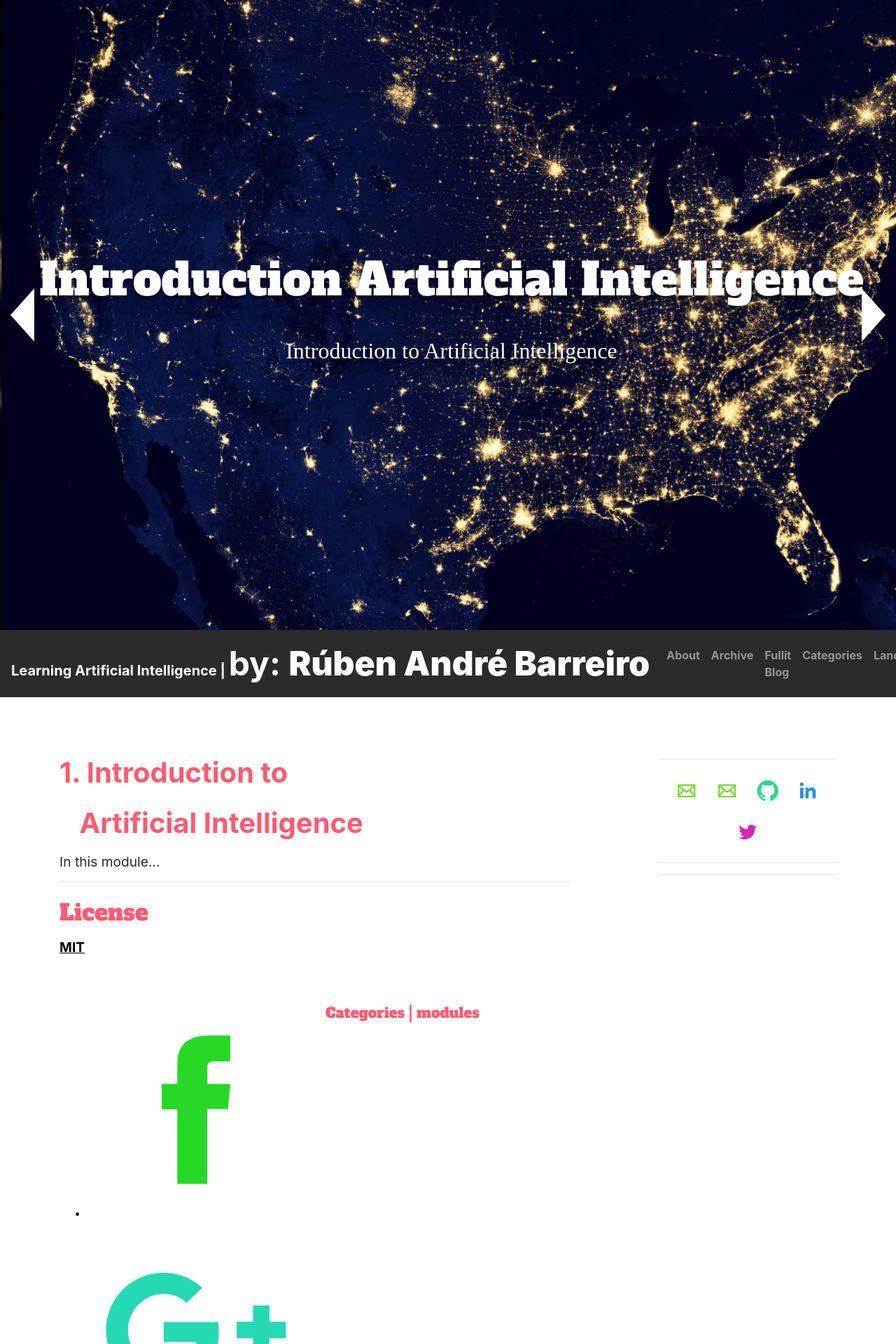
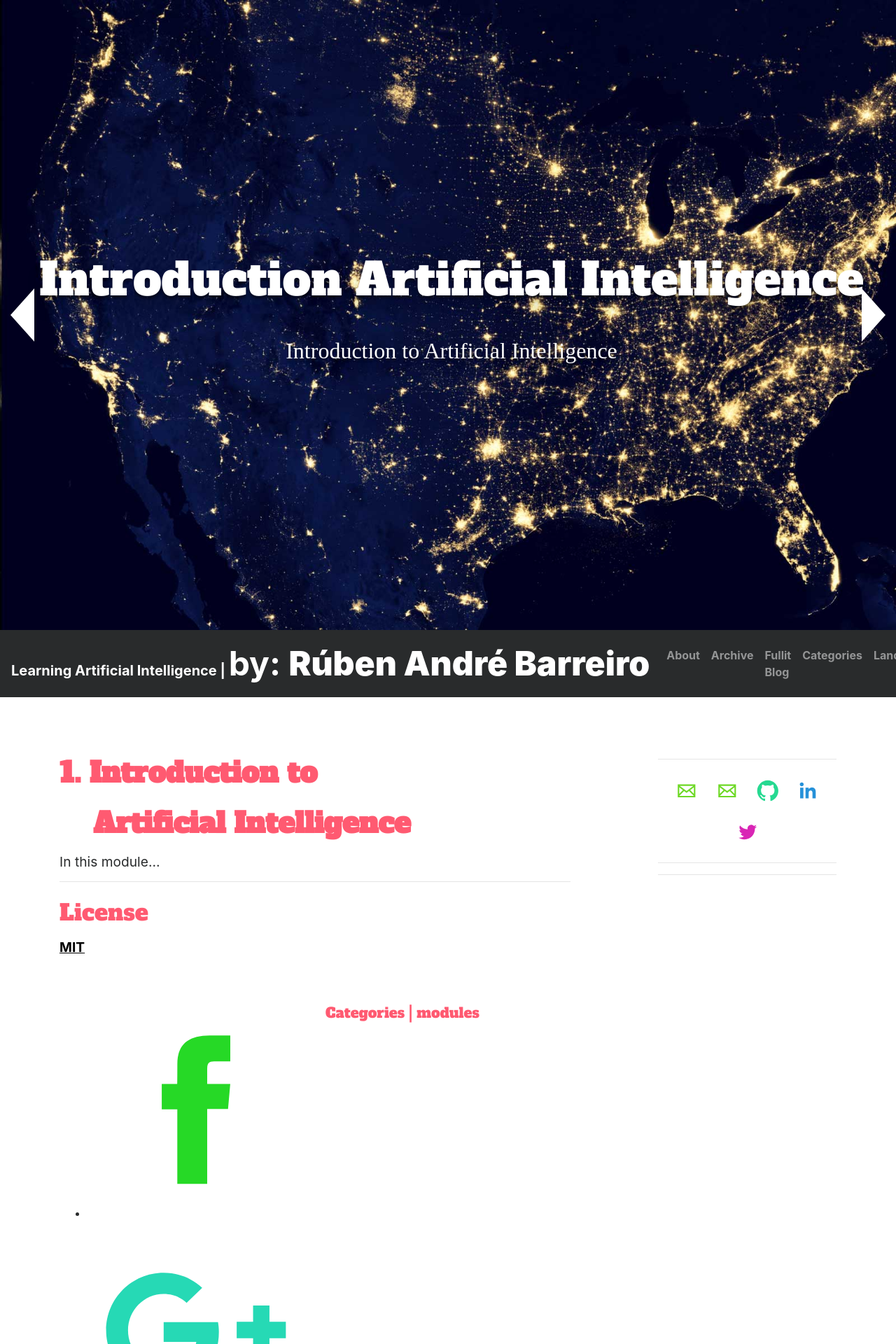
Before and after one commit to learning-artificial-intelligence/learning-artificial-intelligence.github.io, a Jekyll site: the page built from _posts/modules/2024-02-18-introduction-artificial-intelligence.md, in a window 1280 px wide. Shown: the top 1920 px of the page at 70% size. Built offline with Jekyll 4.4.1, drawn with Linux system fonts in a browser that asks for light colours; nearby versions of some CDN libraries; some web fonts are replaced; comment, search, counter and statistics services are not loaded.

Commit message:
Some minor changes added
Some minor changes added

```diff
--- /dev/null
+++ b/_includes/themes/bootstrap/module.html
@@ -0,0 +1,135 @@
+<div id="fullpage">
+  <div class="section" id="section0">
+    <div style="background-size: cover; background-image:url('{{ BASE_PATH }}/assets/img/{% if page.img %}{{ page.img }}{% else %}generic.jpg{% endif %}')" class="slide">
+        <div class="jumbotronic" style="text-align: center">
+          <h1 class="heavy">{{ page.title }}</h1>
+          {% if page.tagline %} <h2 class="heavy">{{ page.tagline }}</h2>{% endif %}
+        </div>
+    </div>
+    {% if page.title2 %}<div style="background-size: cover; background-image:url('{{ BASE_PATH }}/assets/img/{% if page.img2 %}{{ page.img2 }}{% else %}generic.jpg{% endif %}')" class="slide">
+    <div class="jumbotronic" style="text-align: center">
+      <h1 class="heavy">{{ page.title2 }}</h1>
+    </div>{% endif %}
+    </div>
+
+    {% if page.title3 %}<div style="background-size: cover; background-image:url('{{ BASE_PATH }}/assets/img/{% if page.img3 %}{{ page.img3 }}{% else %}generic.jpg{% endif %}')" class="slide">
+    <div class="jumbotronic" style="text-align: center">
+      <h1 class="heavy">{{ page.title3 }}</h1>{% endif %}
+    </div>
+  </div>
+ </div>
+</div>
+
+{% include themes/bootstrap/nav-bar.html %}
+<br />
+<br />
+
+    <div class="container">
+
+      <div class="row">
+
+        <div class="col-sm-8 blog-main post">
+
+          {% include ads-block.html %}
+          <br />
+           {{ content }}
+          <br />
+          {% include ads-block.html %}
+          <br />
+          <div class="row">
+
+                <div class="col-sm-6">
+
+                   {% include social-share.html %}
+
+                </div>
+                <div class="col-sm-6">
+                {% unless page.categories == empty %}
+                      <h4 class="lead">
+                            Categories | {{page.categories | array_to_sentence_string}}
+                      </p>
+                {% endunless %}
+                </div>
+                <!--<div class="col-sm-4">
+                  {% unless page.tags == empty %}
+                      <h4 class="lead">
+                        Tags | {{page.tags | array_to_sentence_string}}
+                      </p>
+                  {% endunless %}
+                </div>-->
+
+
+
+          </div>
+          <hr>
+          <div>
+            <h2>We Love  New Opinions <br /><small class="subtitle">Leave us a comment or a question</small></h2>
+            {% include JB/comments %}
+          </div>
+
+
+
+
+        </div>
+
+        <div class="col-sm-3 offset-sm-1 blog-sidebar affix">
+          {% include side-bar.html %}
+        </div>
+      </div>
+
+            <div class="row">
+              <div class="col-sm-6"  style="text-align: center;">
+                <h2>Previous post</h2>
+                  <div>
+                    {% if page.previous %}
+                    <h3><a class="" href="{{ BASE_PATH }}{{ page.previous.url }}" title="{{ page.previous.title }}">&larr; {{ page.previous.title }}<span data-letters="&larr; {{ page.previous.title }}"></span><span data-letters="&larr; {{ page.previous.title }}"></span></a></h3>
+                    {% else %}
+                    <h3><a class="disabled" href="#" title="No more old posts">&larr; No more old posts<span data-letters="&larr; No more old posts"></span><span data-letters="&larr; No more old posts"></span></a></h3>
+                     {% endif %}
+                   </div>
+
+              </div>
+
+              <div class="col-sm-6"  style="text-align: center;">
+
+                      <h2>Next Post</h2>
+                          <div>
+                            {% if page.next %}
+                              <h3><a style="margin: 0 auto;" class="" href="{{ BASE_PATH }}{{ page.next.url }}" title="{{ page.next.title }}">{{ page.next.title }} &rarr;<span data-letters="{{ page.next.title }} &rarr;"></span><span data-letters="{{ page.next.title }} &rarr;"></span></a></h3>
+                            {% else %}
+                              <h3><a style="margin: 0 auto;" class="disabled" href="#" title="No more new posts">No more new posts &rarr;<span data-letters="&larr; No more new posts"></span><span data-letters="&larr; No more new posts"></span></a></h3>
+                            {% endif %}
+                          </div>
+              </div>
+            </div>
+
+    </div>
+
+
+          <!-- FULL SCREEN MODAL SUBMIT open/close -->
+      <div class="overlay overlay-hugeinc">
+        <button type="button" class="overlay-close">Close</button>
+
+        <nav>
+          <form action="//altervista.us8.list-manage.com/subscribe/post?u=a36bd3e356847dab838227fce&amp;id=3c63d825b2" method="post" id="mc-embedded-subscribe-form" name="mc-embedded-subscribe-form" class="validate" target="_blank" novalidate>
+          <ul>
+            <li>
+              <label>Name</label>
+            </li>
+            <li>
+              <input class="span11" type="text" name="FNAME" id="first_name" placeholder="Jonathan">
+            </li>
+            <li>
+              <label>Email</label>
+            </li>
+            <li>
+              <input class="span11" type="text" id="email" name="EMAIL" placeholder="jon@doe.com">
+            </li>
+            <li>
+              <input class="cbp-mc-submit" type="submit" value="Invia" name="subscribe" />
+            </li>
+          </ul>
+        </form>
+        </nav>
+
+      </div>
--- /dev/null
+++ b/_layouts/default-module.html
@@ -0,0 +1,6 @@
+---
+theme :
+  name : FullIt
+---
+{% include JB/setup %}
+{% include themes/bootstrap/default-post.html %}
--- /dev/null
+++ b/_layouts/module.html
@@ -0,0 +1,5 @@
+---
+layout: default-module
+---
+{% include JB/setup %}
+{% include themes/bootstrap/module.html %}
--- a/_posts/modules/2024-02-18-introduction-artificial-intelligence.md
+++ b/_posts/modules/2024-02-18-introduction-artificial-intelligence.md
@@ -18,7 +18,7 @@ canonical: https://learning-artificial-intelligence.github.io/
 ---
 {% include JB/setup %}
 
-# **1. Introduction to <br>&nbsp;&nbsp;&nbsp;Artificial Intelligence**
+# **1. Introduction to <br />&nbsp;&nbsp;&nbsp;&nbsp;Artificial Intelligence**
 
 In this module...
 
--- a/assets/css/custom/examples copia.css
+++ b/assets/css/custom/examples copia.css
@@ -1109,6 +1109,7 @@ input.cbp-mc-submit:hover {
 
 .post h1{
 	color: #ff5a71;
+  font-family: 'Alfa Slab One', cursive;
 	line-height: 1.8;
 }
 
--- a/assets/css/custom/examples.css
+++ b/assets/css/custom/examples.css
@@ -922,6 +922,7 @@ input.cbp-mc-submit:hover {
 
 .post h1{
 	color: #ff5a71;
+  font-family: 'Alfa Slab One', cursive;
 	line-height: 1.8;
 }
 
```
Also changed, not shown: other parts of _posts/modules/2024-02-18-introduction-artificial-intelligence.md (+1 -1 lines), _includes/themes/bootstrap/default-module.html (added, +123 -0 lines).
